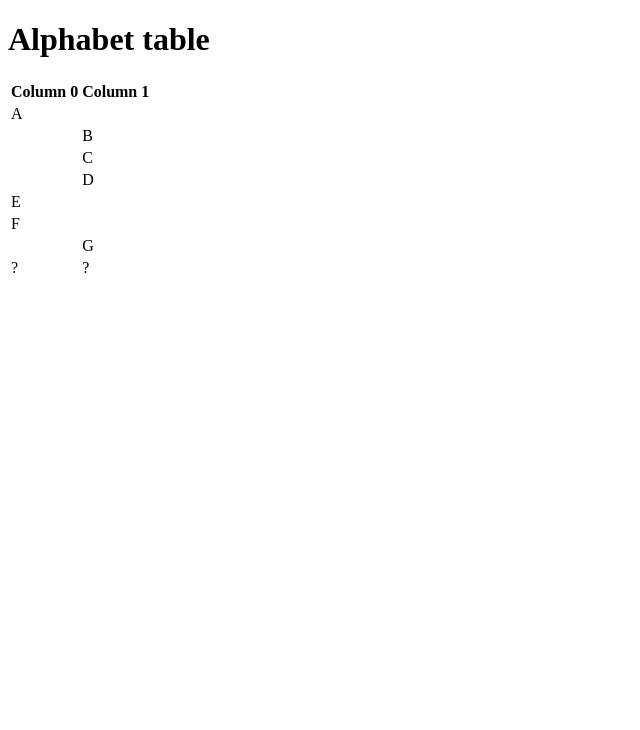
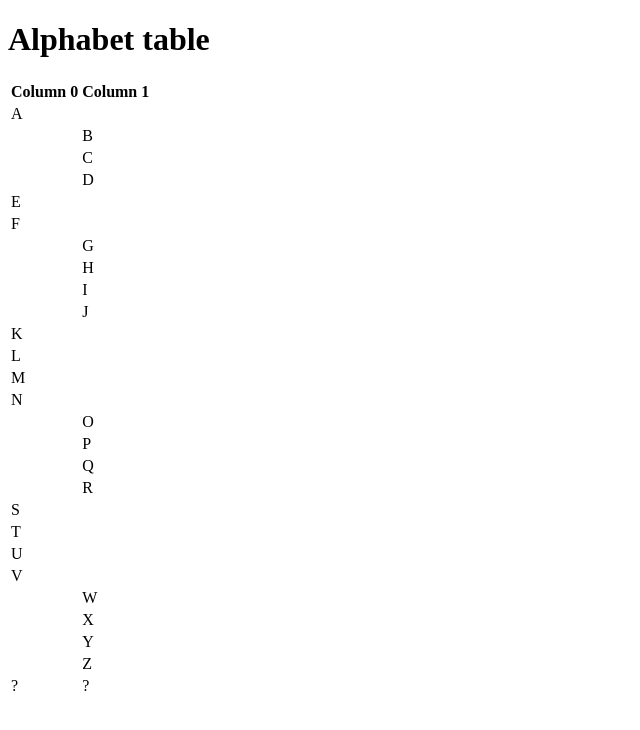
Before and after one commit to comp426-2022-spring/a00-GillianZech, a website: page index.html in a window 1280 px wide. Shown: the whole page, without its empty margins (0-640 px from the left). Drawn offline with Linux system fonts and the light colour scheme.

Commit message:
Should be finished!

```diff
--- a/index.html
+++ b/index.html
@@ -37,6 +37,63 @@
                                     <td></td><td>G</td>
                                 </tr>
                                 <tr>
+                                    <td></td><td>H</td>
+                                </tr>
+                                <tr>
+                                    <td></td><td>I</td>
+                                </tr>
+                                <tr>
+                                    <td></td><td>J</td>
+                                </tr>
+                                <tr>
+                                    <td>K</td><td></td>
+                                </tr>
+                                <tr>
+                                    <td>L</td><td></td>
+                                </tr>
+                                <tr>
+                                    <td>M</td><td></td>
+                                </tr>
+                                <tr>
+                                    <td>N</td><td></td>
+                                </tr>
+                                <tr>
+                                    <td></td><td>O</td>
+                                </tr>
+                                <tr>
+                                    <td></td><td>P</td>
+                                </tr>
+                                <tr>
+                                    <td></td><td>Q</td>
+                                </tr>
+                                <tr>
+                                    <td></td><td>R</td>
+                                </tr>
+                                <tr>
+                                    <td>S</td><td></td>
+                                </tr>
+                                <tr>
+                                    <td>T</td><td></td>
+                                </tr>
+                                <tr>
+                                    <td>U</td><td></td>
+                                </tr>
+                                <tr>
+                                    <td>V</td><td></td>
+                                </tr>
+                                <tr>
+                                    <td></td><td>W</td>
+                                </tr>
+                                <tr>
+                                    <td></td><td>X</td>
+                                </tr>
+                                <tr>
+                                    <td></td><td>Y</td>
+                                </tr>
+                                <tr>
+                                    <td></td><td>Z</td>
+                                </tr>
+                                <tr>
                                     <td>?</td><td>?</td>
                                 </tr>
                             </tbody>
--- a/package.json
+++ b/package.json
@@ -15,5 +15,8 @@
   "bugs": {
     "url": "https://github.com/comp426-2022-spring/a00-GillianZech/issues"
   },
-  "homepage": "https://github.com/comp426-2022-spring/a00-GillianZech#readme"
+  "homepage": "https://github.com/comp426-2022-spring/a00-GillianZech#readme",
+  "dependencies": {
+    "browser-sync": "^2.27.7"
+  }
 }
```
Also changed, not shown: 1 other file.
